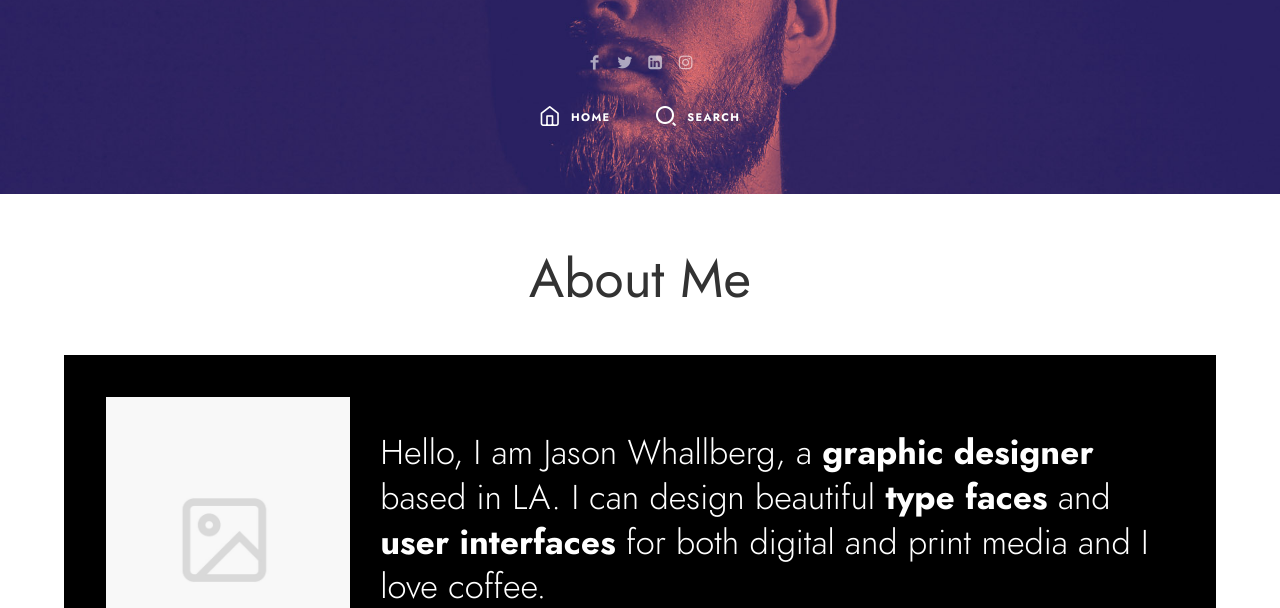
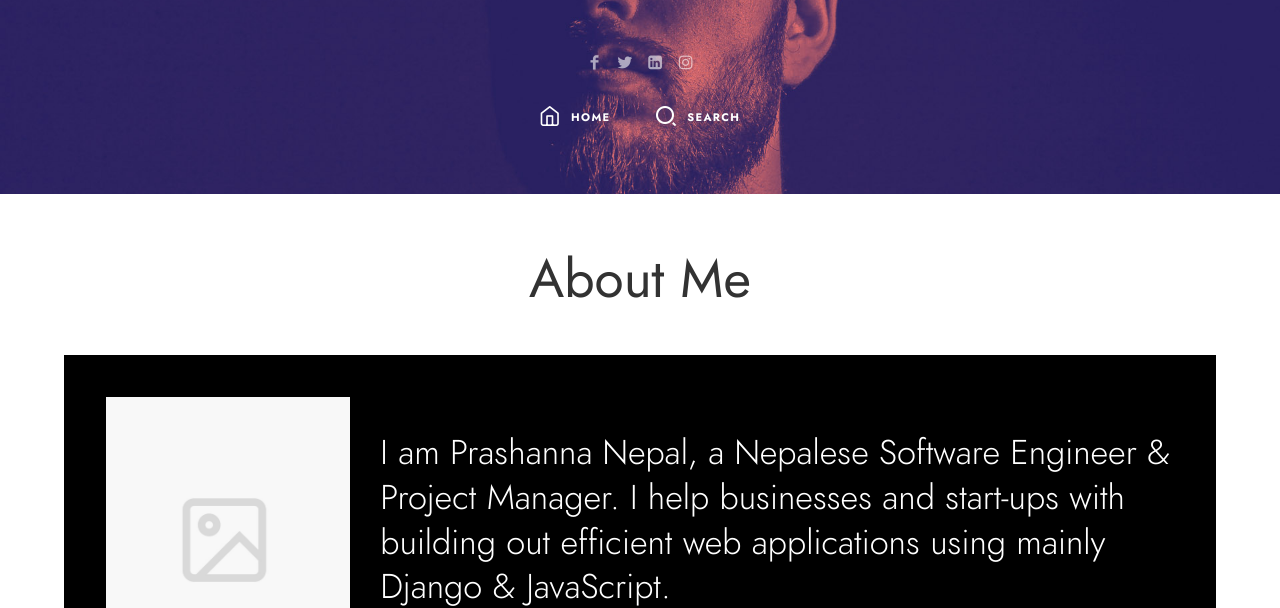
Before and after one commit to actualprashanna/prashanna-nepal-website, a plain HTML site: page about.html in a window 1280 px wide. Shown: the part 202-810 px from the top of the page. Drawn offline with Linux system fonts and the light colour scheme.

Commit message:
frontend Final

```diff
--- a/about.html
+++ b/about.html
@@ -1,5 +1,6 @@
 <!DOCTYPE html>
 <html lang="en" class="no-js classic-page-layout " data-audio-tick="audio/tick.mp3" data-click-ripple-animation="yes">
+
 <head>
 
     <meta charset="utf-8" />
@@ -175,7 +176,8 @@
 
 
                         <!-- site-content -->
-                        <div id="content" class="site-content" role="main"> <!-- .page-single -->
+                        <div id="content" class="site-content" role="main">
+                            <!-- .page-single -->
                             <div class="page-single page-layout">
 
 
@@ -201,12 +203,10 @@
 
                                                 <div class="col-sm-9">
 
-                                                  <h2 class="fw-300">Hello, I am Jason Whallberg, a <strong>graphic
-                                                            designer</strong> based in LA.
-                                                        I can design beautiful <strong>type faces</strong> and
-                                                      <strong>user
-                                                          interfaces</strong> for both digital and print
-                                                        media and I love coffee.
+                                                    <h2 class="fw-300">I am Prashanna Nepal, a Nepalese Software
+                                                        Engineer & Project Manager. I help businesses and start-ups with
+                                                        building out efficient web applications using mainly Django &
+                                                        JavaScript.
                                                     </h2>
 
                                                 </div>
@@ -709,4 +709,5 @@
 
 
 </body>
+
 </html>
```
Lines whose indentation alone changed are shown as unchanged.
